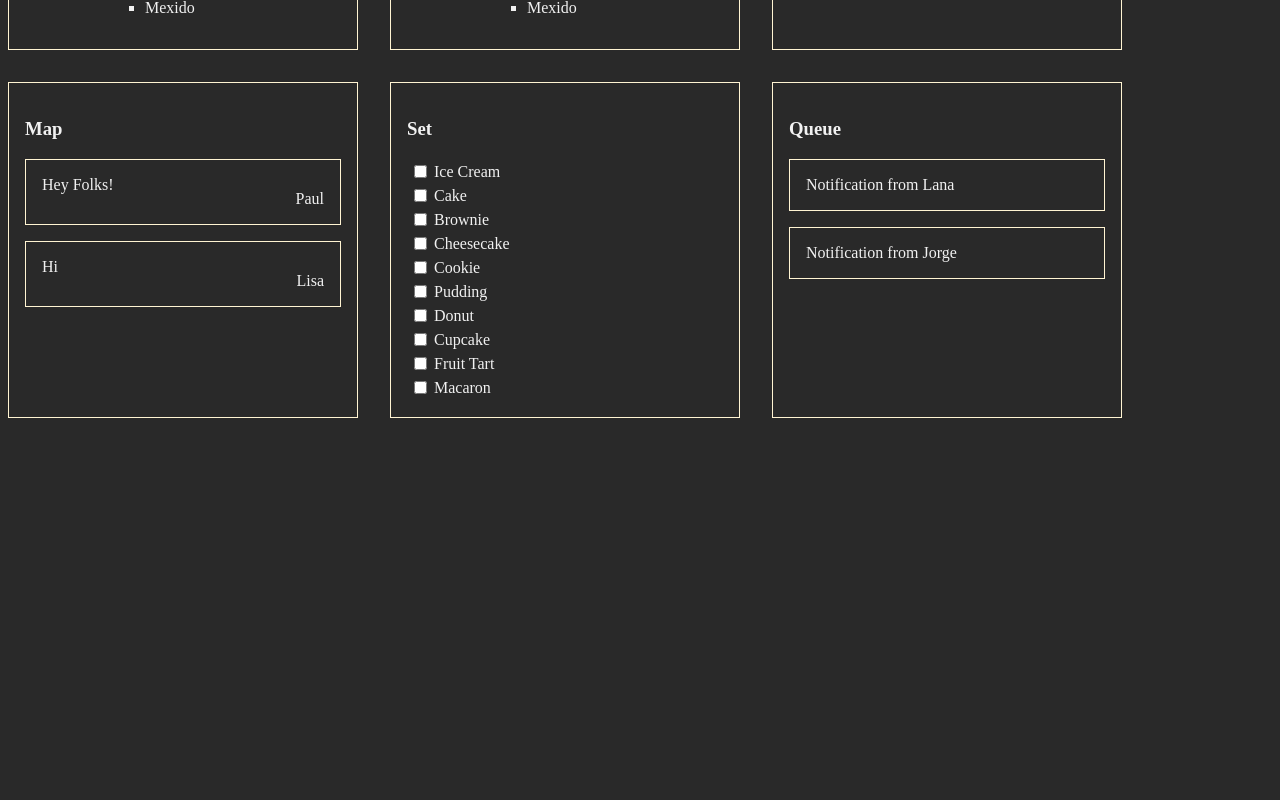
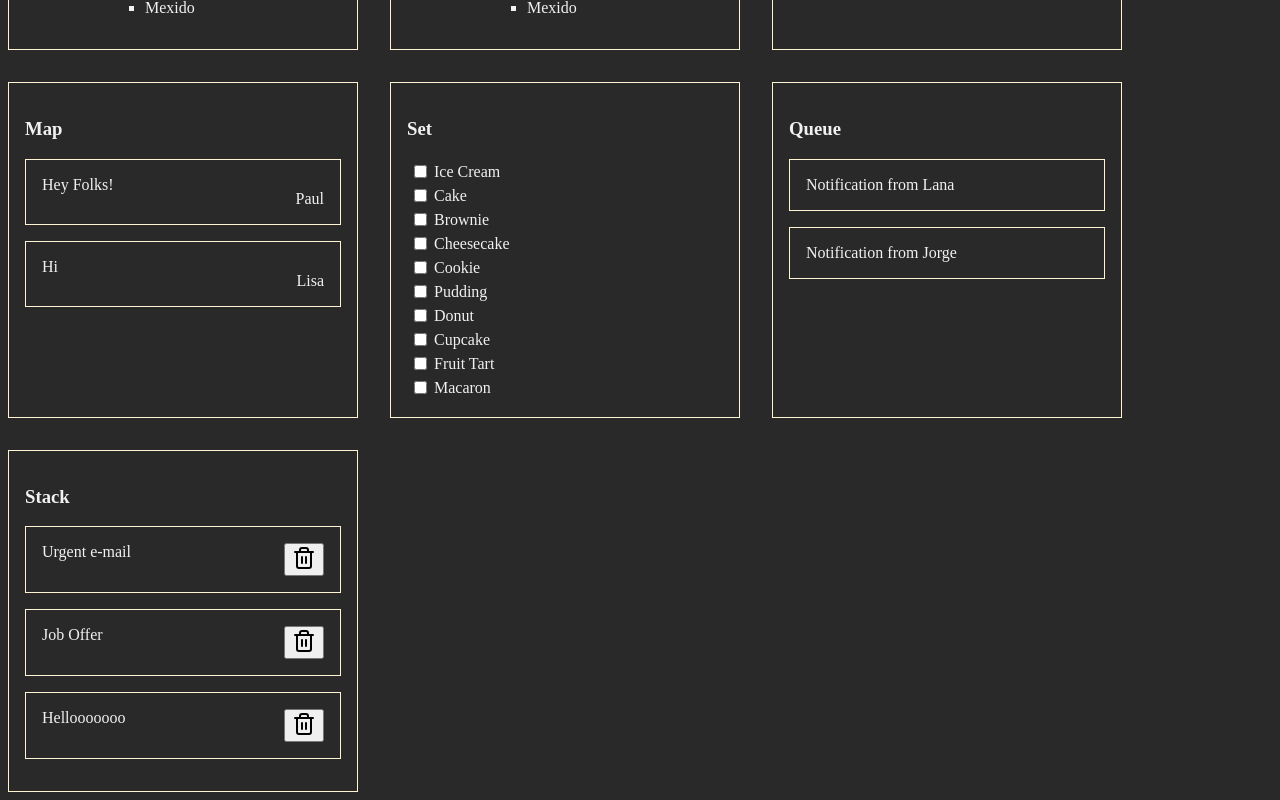
Before and after one commit to medina325/javascript, a React (Vite) app in the folder data_structures/: page / in a window 1280 px wide. Shown: the part 391-1191 px from the top of the page. Before the commit the page ends 817 px from the top, so only its background shows below. Built offline with nearby package versions, Linux system fonts and the light colour scheme.

Commit message:
✨ Adicionando exemplo para uso de stacks em JS

```diff
--- a/data_structures/package.json
+++ b/data_structures/package.json
@@ -10,6 +10,7 @@
     "preview": "vite preview"
   },
   "dependencies": {
+    "lucide-react": "^0.314.0",
     "react": "^18.2.0",
     "react-dom": "^18.2.0"
   },
--- a/data_structures/src/App.jsx
+++ b/data_structures/src/App.jsx
@@ -4,6 +4,7 @@ import MapExample from "./MapExample.jsx";
 import NaiveMap from "./NaiveMap.jsx";
 import Queue from "./Queue.jsx";
 import SetExample from "./SetExample.jsx";
+import Stack from "./Stack.jsx";
 import Tree from "./Tree.jsx";
 
 export default function App() {
@@ -15,6 +16,7 @@ export default function App() {
       <Example name="Map" component={<MapExample />} />
       <Example name="Set" component={<SetExample />} />
       <Example name="Queue" component={<Queue />} />
+      <Example name="Stack" component={<Stack />} />
     </div>
   );
 }
--- /dev/null
+++ b/data_structures/src/Stack.jsx
@@ -0,0 +1,75 @@
+import { useState } from "react"
+import MessageDelete from "./MessageDelete";
+
+const data = [
+  {
+    id: "1",
+    text: "Urgent e-mail"
+  },
+  {
+    id: "2",
+    text: "Job Offer"
+  },
+  {
+    id: "3",
+    text: "Hellooooooo"
+  },
+]
+
+export default function Stack() {
+  const [msgStack, setMsgStack] = useState([])
+  const [messages, setMessages] = useState(data);
+  const [undoButton, setUndo] = useState(false);
+
+  const handleClick = (el) => {
+    const msgId = el.currentTarget.dataset.id;
+    const indexToRemove = messages.findIndex(msg => msg.id === msgId);
+
+    if (indexToRemove !== -1) {
+      const newArray = [...messages];
+
+      const removedItem = newArray.splice(indexToRemove, 1)[0];
+      setMessages(newArray);
+
+      const deletedMsgs = [
+        {
+          idx: indexToRemove,
+          msg: removedItem
+        },
+        ...msgStack
+      ];
+      setMsgStack(deletedMsgs);
+      setUndo(true);
+    }
+    console.log(msgStack);
+  };
+
+  const handleUndo = () => {
+    if (msgStack.length > 0) {
+      const newStack = [...msgStack];
+      const newArray = [...messages];
+
+      const latestDelMsg = newStack.splice(0, 1)[0];
+      setMsgStack(newStack);
+
+      newArray.splice(latestDelMsg.idx, 0, latestDelMsg.msg);
+      setMessages(newArray);
+
+      if (newStack.length == 0) {
+        setUndo(false);
+      }
+    }
+  };
+
+  return (
+    <>
+      {messages.map(({ id, text }) => (
+        <MessageDelete key={id} id={id} text={text} onClick={handleClick} />
+      ))}
+
+      <div className="stack-container">
+        {undoButton && <button className="undo-btn" onClick={handleUndo}>Undo</button>}
+      </div>
+    </>
+  )
+}
--- a/data_structures/src/styles.css
+++ b/data_structures/src/styles.css
@@ -15,6 +15,21 @@
     border: 1px solid var(--border-default-color);
     padding: 1rem;
     width: 25%;
+}
+/* Stack.jsx -------------------------------------- */
+.stack-container {
+    display: flex;
+    justify-content: center;
+}
+
+.undo-btn {
+    padding: 0.5rem;
+    border-radius: 0.3rem;
+}
+
+.undo-btn:hover {
+    cursor: pointer;
+    border: 1px solid red;
 }
 
 /* Message.jsx -------------------------------------- */
@@ -36,6 +51,23 @@
     right: var(--padding);
     bottom: var(--padding);
 }
+/* MessageDelete.jsx -------------------------------------- */
+.message-delete {
+    --padding: 1rem;
+    display: flex;
+    flex-direction: row;
+    flex-wrap: wrap;
+    justify-content: space-between;
+    /* position: relative; */
+    /* min-height: 2rem; */
+    padding: var(--padding);
+    margin-bottom: 1rem;
+    border: 1px solid var(--border-default-color);
+}
+
+.delete-btn:hover {
+    cursor: pointer;
+}
 /* Notification.jsx -------------------------------------- */
 .notification {
     padding: 1rem;
```
Also changed, not shown: 1 other file (tests, documents, lock files or other folders).
